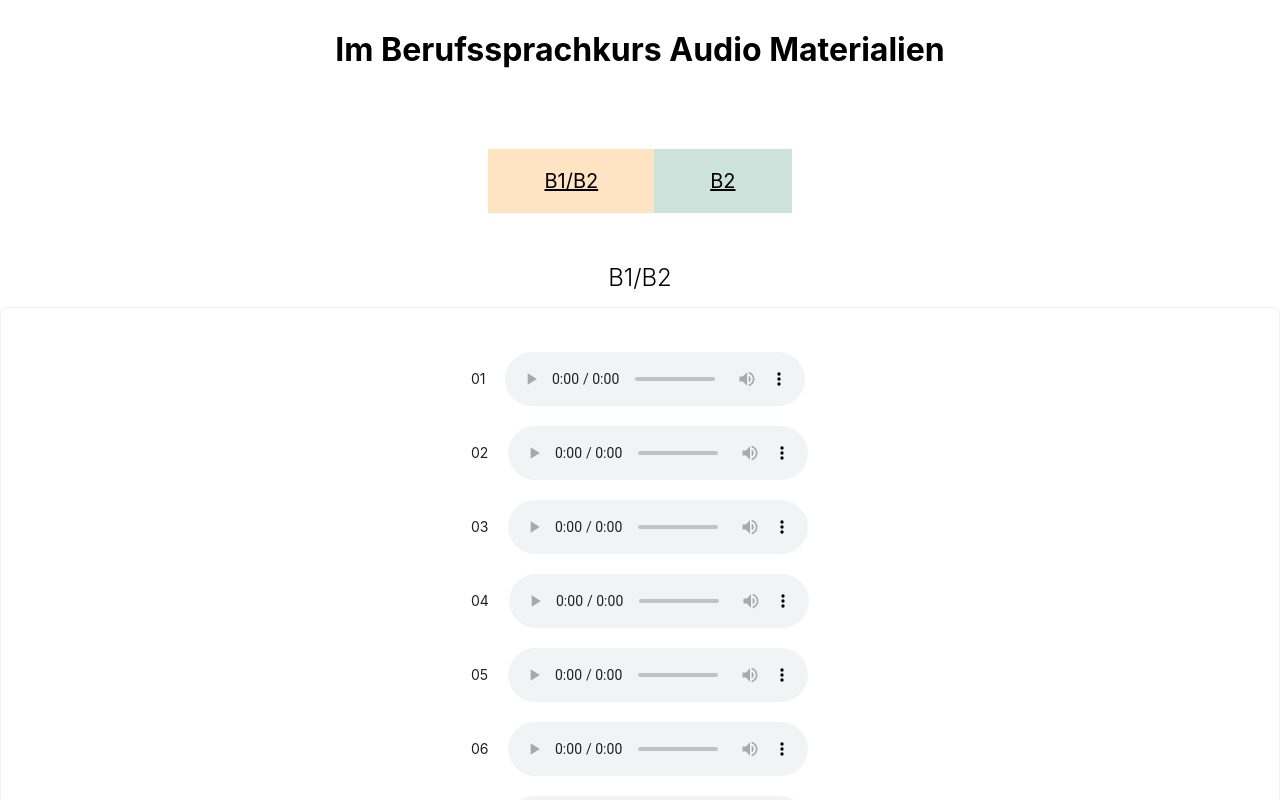
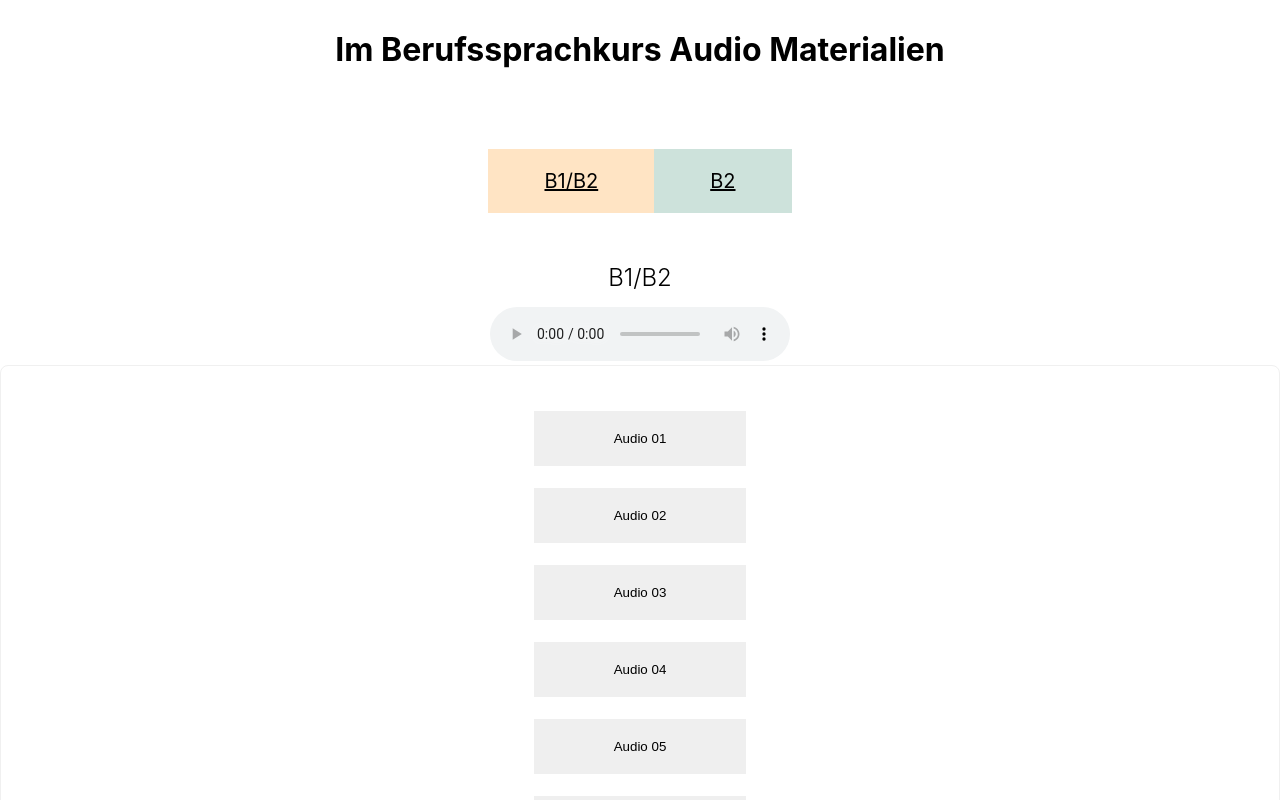
Before and after one commit to susizhang/Materialien-zum-Deutschlernen, a React (Create React App) app: page / in a window 1280 px wide. Shown: the top 800 px of the page. Built offline with nearby package versions, Linux system fonts and the light colour scheme.

Commit message:
Adding useState

```diff
--- a/src/App.css
+++ b/src/App.css
@@ -33,6 +33,14 @@
   display: flex;
   justify-content: center;
 }
+.audioButton {
+  padding: 20px 5rem;
+  border: 1px solid rgb(255, 255, 255);
+}
+.audioButton:hover {
+  cursor: pointer;
+  background-color: aquamarine;
+}
 .b1b2-Container {
   display: flex;
   justify-content: center;
--- a/src/B1B2.js
+++ b/src/B1B2.js
@@ -1,4 +1,4 @@
-import React from "react";
+import { useState } from "react";
 import { Card } from "antd";
 import ReactAudioPlayer from "react-audio-player";
 
@@ -98,17 +98,29 @@ const b1b2Files = [
 ];
 
 const App = () => {
+  const [file, setFile] = useState(b1b2Files[0]);
+
+  const fileHandle = (e) => {
+    // console.log(e.target.value);
+    setFile(b1b2Files[e.target.value]);
+  };
+
   return (
     <>
-      <h2 className="card-title">B1/B2</h2>
+      <div>
+        <h2 className="card-title">B1/B2</h2>
+        <ReactAudioPlayer
+          src={process.env.PUBLIC_URL + `/b1-b2/${file}`}
+          controls
+        />
+      </div>
+
       <Card className="b1b2-Container">
-        {b1b2Files.map((file) => (
-          <div className="audioCard">
-            <label> {file.slice(0, 2)} </label>
-            <ReactAudioPlayer
-              src={process.env.PUBLIC_URL + `/b1-b2/${file}`}
-              controls
-            />
+        {b1b2Files.map((item, index) => (
+          <div key={index} className="audioCard">
+            <button className="audioButton" value={index} onClick={fileHandle}>
+              Audio {item.slice(0, 2)}
+            </button>
           </div>
         ))}
       </Card>
--- a/src/B2.js
+++ b/src/B2.js
@@ -1,6 +1,7 @@
 import React from "react";
 import { Card } from "antd";
 import ReactAudioPlayer from "react-audio-player";
+import { useState } from "react";
 
 const b2Files = [
   "001_Im_Berufssprachkurs_B2_KB_L1_A01a.mp3",
@@ -147,17 +148,28 @@ const b2Files = [
 ];
 
 const App = () => {
+  const [file, setFile] = useState(b2Files[0]);
+
+  const fileHandle = (e) => {
+    // console.log(e.target.value);
+    setFile(b2Files[e.target.value]);
+  };
   return (
     <>
-      <h2 className="card-title">B2</h2>
+      <div>
+        <h2 className="card-title">B2</h2>
+        <ReactAudioPlayer
+          src={process.env.PUBLIC_URL + `/b2/${file}`}
+          controls
+        />
+      </div>
+
       <Card className="b1b2-Container">
-        {b2Files.map((file) => (
-          <div className="audioCard">
-            <label> {file.slice(1, 3)} </label>
-            <ReactAudioPlayer
-              src={process.env.PUBLIC_URL + `/b2/${file}`}
-              controls
-            />
+        {b2Files.map((item, index) => (
+          <div key={index} className="audioCard">
+            <button className="audioButton" value={index} onClick={fileHandle}>
+              Audio {item.slice(1, 3)}
+            </button>
           </div>
         ))}
       </Card>
```
